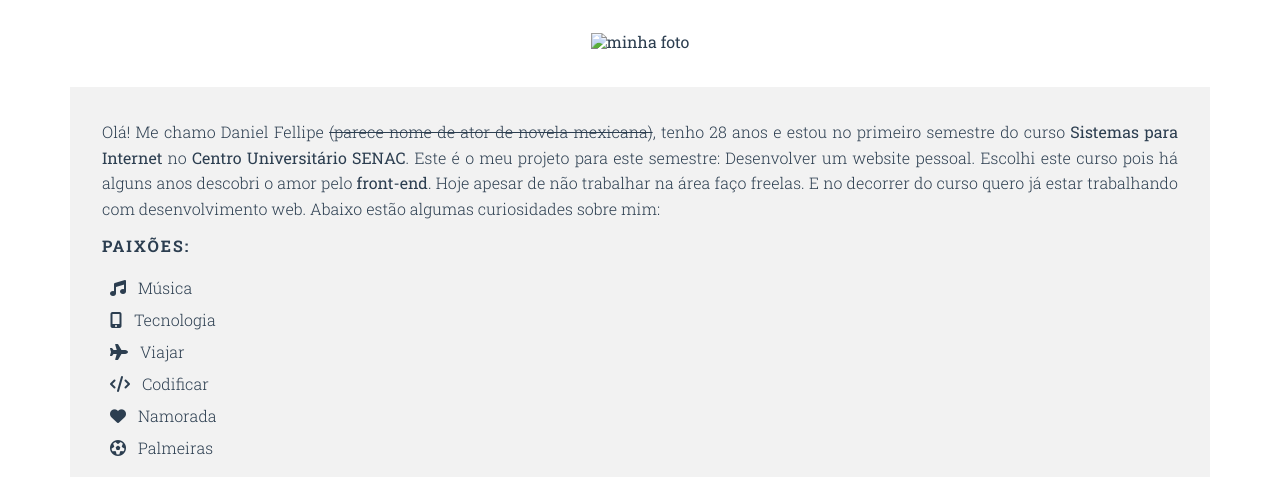
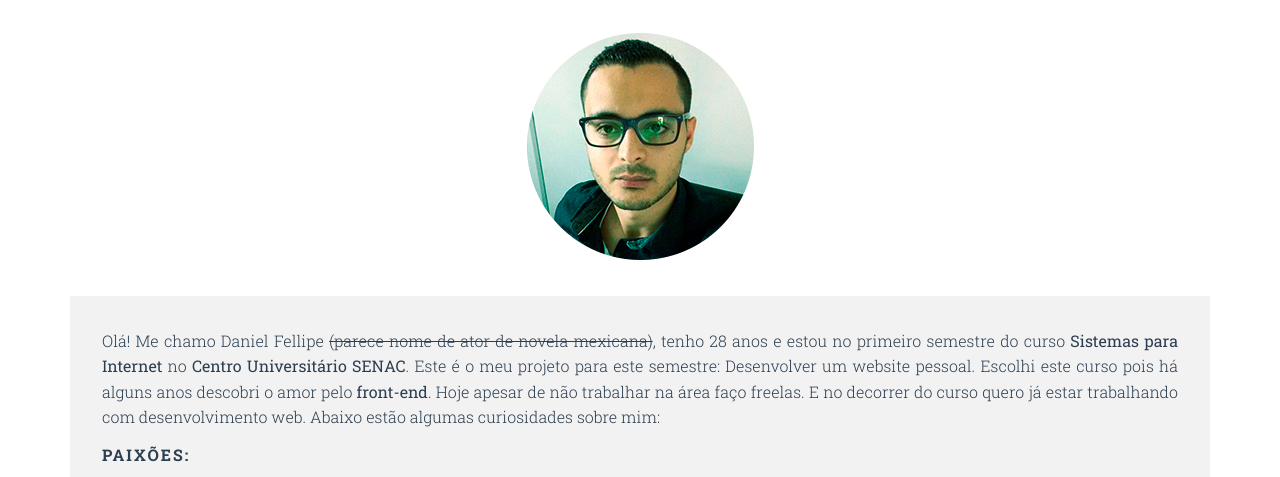
Before and after one commit to danfellipe/danfellipe.github.io, a plain HTML site: page sobre.html in a window 1280 px wide. Shown: the part 257-734 px from the top of the page. Drawn offline with Linux system fonts and the light colour scheme.

Commit message:
Update sobre.html

```diff
--- a/sobre.html
+++ b/sobre.html
@@ -32,7 +32,7 @@
         <div class="container">
             <h2 class="anima">SOBRE</h2>
             <figure class="anima">
-                <img src="_img/minhafoto.png" ALT="minha foto" />
+                <img src="img/minhafoto.png" ALT="minha foto" />
             </figure>
             <article class="mat">
                 <p class="anima">
```
